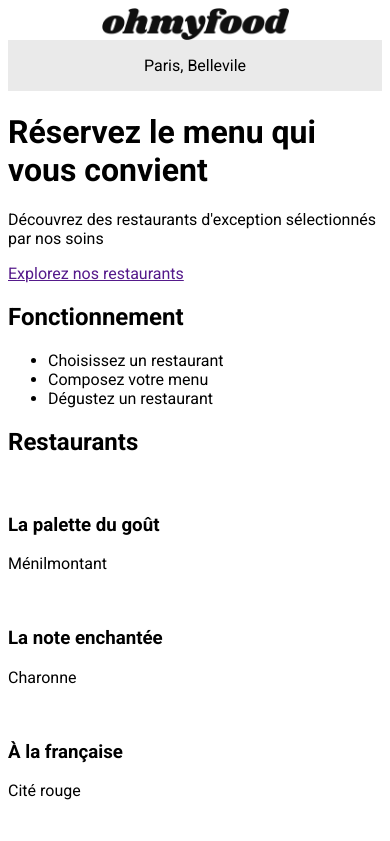
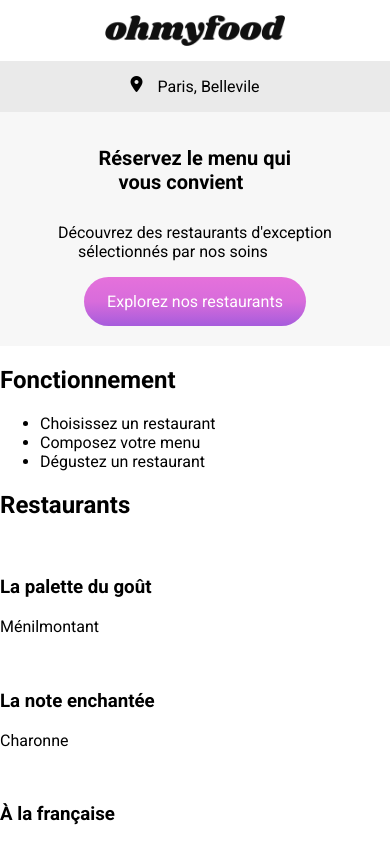
Before and after one commit to Rjumeau/P3_Ohmyfood, a plain HTML site: page index.html in a window 390 px wide. Shown: the top 841 px of the page. Drawn offline with Linux system fonts and the light colour scheme; a web font is replaced by a local one.

Commit message:
Styles banner & introduction

```diff
--- a/index.html
+++ b/index.html
@@ -10,19 +10,22 @@
     <link rel="preconnect" href="https://fonts.gstatic.com" crossorigin>
     <link href="https://fonts.googleapis.com/css2?family=Roboto:wght@300;400;700&family=Shrikhand&display=swap"
       rel="stylesheet">
+    <script src="https://kit.fontawesome.com/c4f3b355ec.js" crossorigin="anonymous"></script>
   </head>
   <body>
     <header>
       <div class="banner">
-        <img id="logo" src="assets/images/logo/ohmyfood.png" alt="OhMyFood logo">
-        <div class="banner-background">
-          <p>Paris, Bellevile</p>
+        <div class="banner__background">
+          <img id="logo" src="assets/images/logo/ohmyfood.png" alt="OhMyFood logo">
+        </div>
+        <div class="banner__geoloc">
+          <i class="fa-solid fa-location-dot"></i><p>Paris, Bellevile</p>
         </div>
       </div>
-      <div class="home-introduction">
-        <h1>Réservez le menu qui vous convient</h1>
-        <p>Découvrez des restaurants d'exception sélectionnés par nos soins</p>
-        <a href="">Explorez nos restaurants</a>
+      <div class="explore-restaurant">
+        <h1 class="explore-restaurant__title">Réservez le menu qui <span>vous convient</span></h1>
+        <p class="explore-restaurant__paraph">Découvrez des restaurants d'exception <span>sélectionnés par nos soins</span></p>
+        <a class="explore-restaurant__link" href="">Explorez nos restaurants</a>
       </div>
     </header>
     <main>
--- /dev/null
+++ b/stylesheet/_colour.scss
@@ -0,0 +1,3 @@
+$primary-color: #9356DC;
+$secondary-color: #FF79DA;
+$ternary-color: #99E2D0;
--- /dev/null
+++ b/stylesheet/_mixin.scss
@@ -0,0 +1,7 @@
+@mixin background-color($colour) {
+  background-color: $colour
+}
+
+@mixin background-gradient {
+  background: linear-gradient(#e571db, #d86cdb, #a65cdc)
+}
--- a/stylesheet/main.scss
+++ b/stylesheet/main.scss
@@ -1,14 +1,13 @@
-$primary-color: #9356DC;
-$secondary-color: #FF79DA;
-$ternary-color: #99E2D0;
+@import "_mixin.scss";
+@import "_colour.scss";
 
-
-@mixin background-color($colour) {
-  background-color: $colour
-}
-
-body {
-  font-family: 'Roboto', sans-serif;
+html, body {
+  width: 100%;
+  height: 100%;
+  margin: 0px;
+  padding: 0px;
+  overflow-x: hidden;
+  font-family: 'Roboto', sans-serif
 }
 
 @media screen and (max-width: 769px) {
@@ -18,17 +17,56 @@ body {
     flex-direction: column;
     align-items: center;
 
-    #logo {
-      width: 50%;
+    .banner__background {
+      display: flex;
+      justify-content: center;
+      padding: 15px;
+      box-shadow: 0px 15px 10px -15px #111;
+
+      #logo {
+        width: 50%
+      }
     }
 
-    .banner-background {
+    .banner__geoloc {
       width: 100%;
+      display: flex;
+      justify-content: center;
       @include background-color(#eaeaea)
     }
 
-    p {
-      text-align: center;
+    i {
+      margin-top: 15px;
+      margin-right: 15px
+    }
+  }
+
+  .explore-restaurant {
+    display: flex;
+    align-items: center;
+    flex-direction: column;
+    padding: 20px;
+    @include background-color(#f7f7f7);
+
+    .explore-restaurant__title {
+      font-size: 20px;
+      inline-size: 193px;
+    }
+      span {
+        padding: 20px;
+      }
+    .explore-restaurant__paraph {
+      inline-size: 274px;
+    }
+
+    .explore-restaurant__link {
+      text-decoration: none;
+      width: 55%;
+      padding: 15px;
+      color: white;
+      @include background-gradient;
+      border-radius: 25px;
+      text-align: center
     }
   }
 }
```
Also changed, not shown: stylesheet/main.css, 1 other file.
